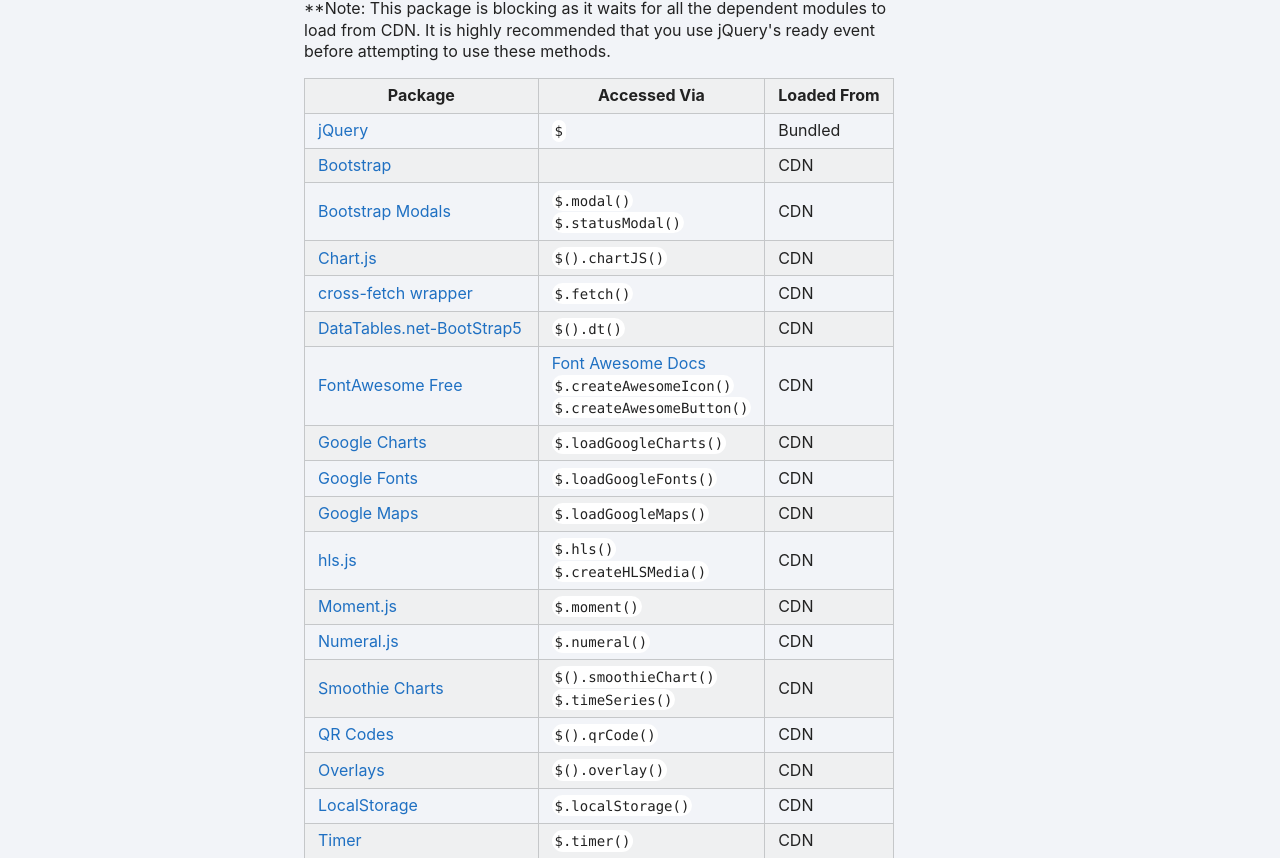
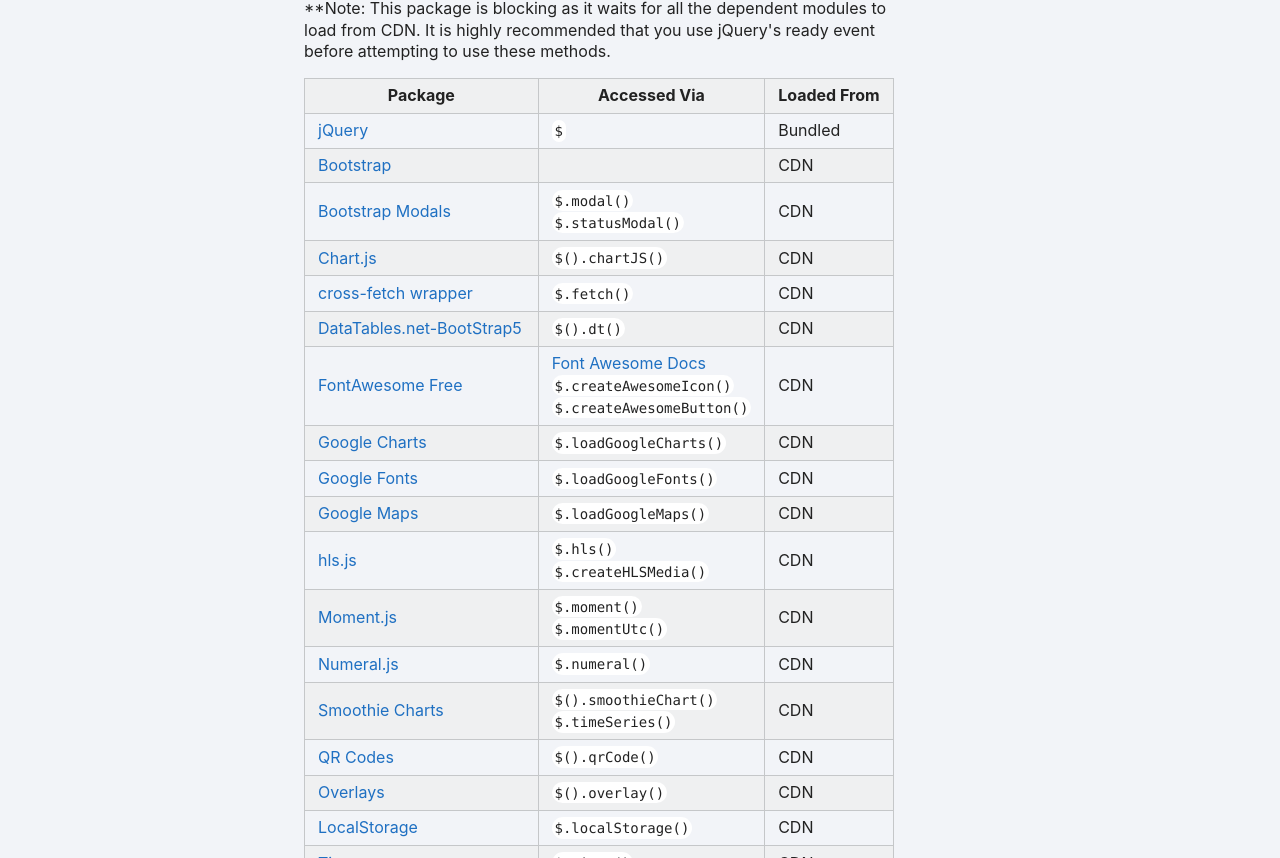
Before and after one commit to gibme-npm/web-ui, a plain HTML site: page index.html in a window 1280 px wide. Shown: the part 242-1100 px from the top of the page. Drawn offline with Linux system fonts and the light colour scheme.

Commit message:
Build: (f3b975c) - Expose moment.utc via $.momentUtc

```diff
--- a/index.html
+++ b/index.html
@@ -65,7 +65,7 @@
 </tr>
 <tr>
 <td><a href="https://www.npmjs.com/package/moment">Moment.js</a></td>
-<td><code>$.moment()</code></td>
+<td><code>$.moment()</code><br><code>$.momentUtc()</code></td>
 <td>CDN</td>
 </tr>
 <tr>
```
